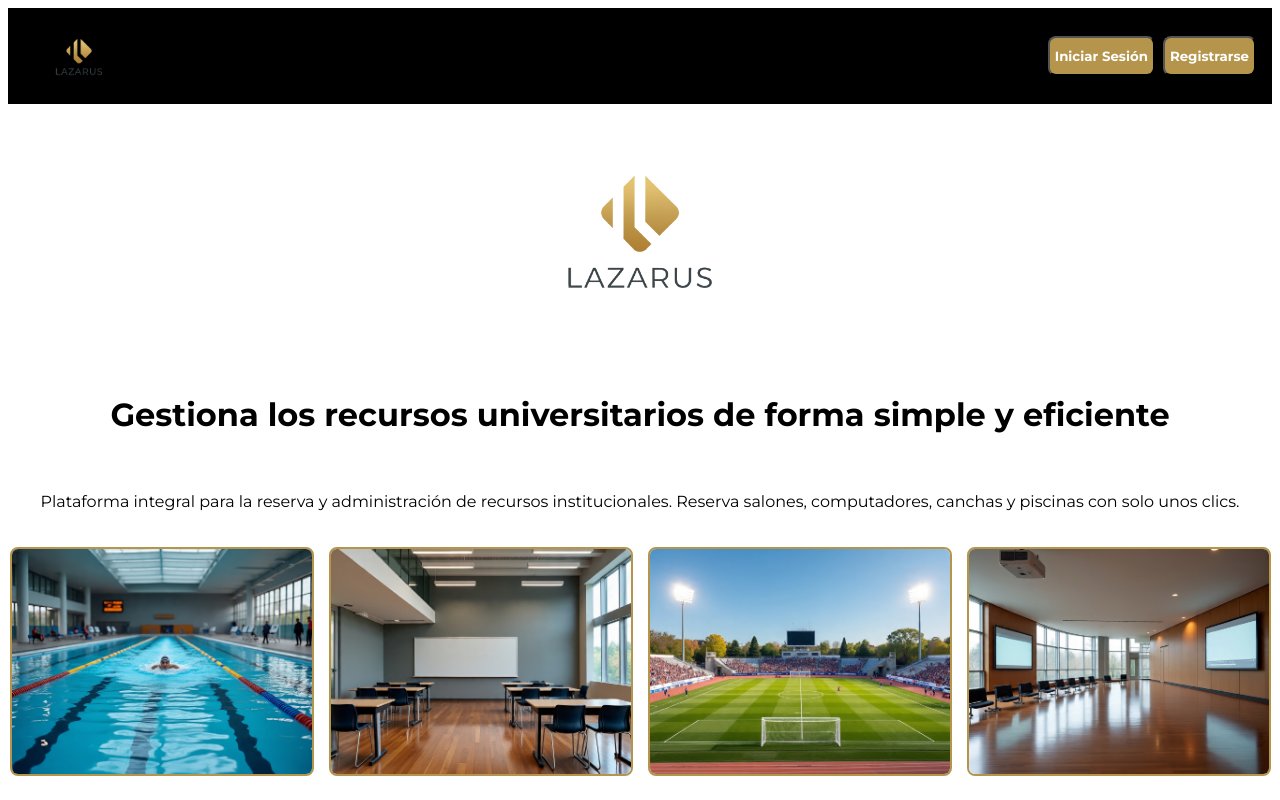
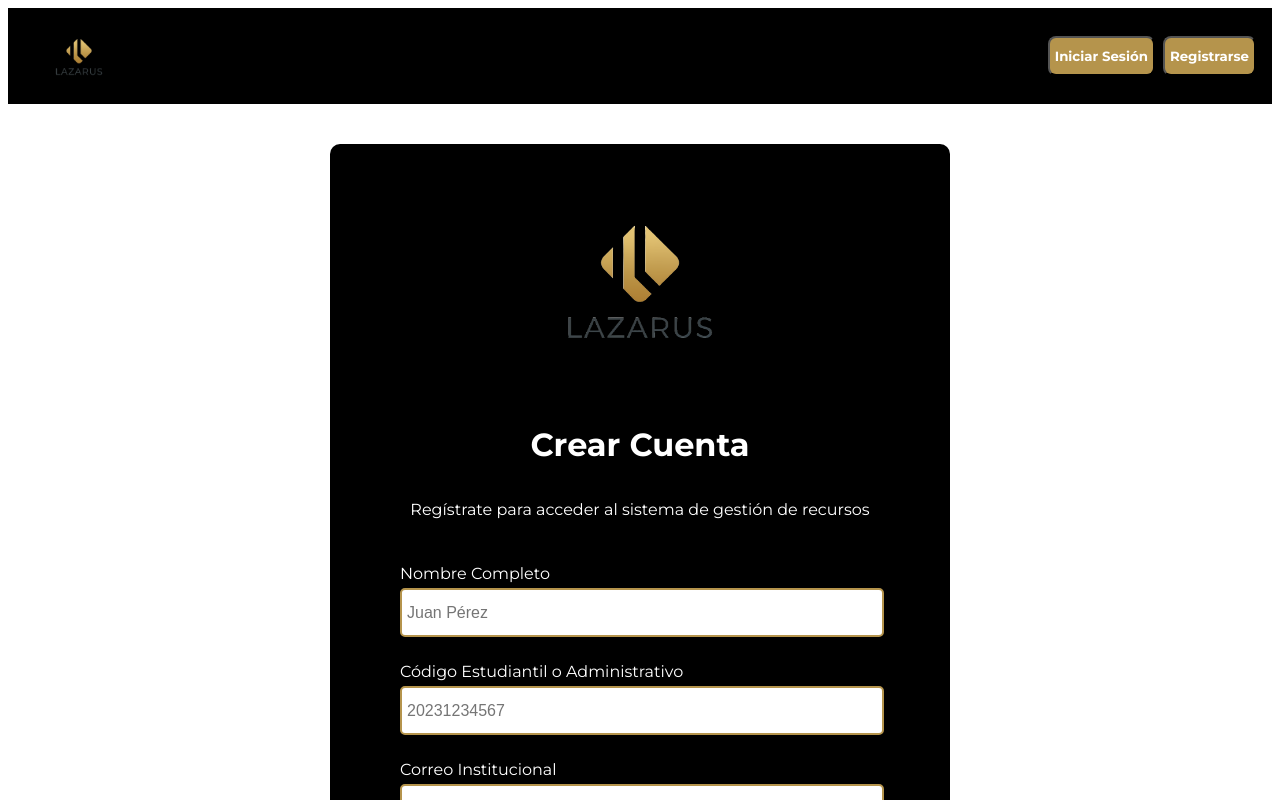
Before and after one commit to kennybell-bot/integra-servicios-lazarus, a React (Vite) app in the folder integraservicios-lazarus/: page / in a window 1280 px wide. Both pictures are taken after a click on the button "Registrarse". Shown: the top 800 px of the page. Built offline with nearby package versions, Linux system fonts and the light colour scheme.

Commit message:
Formulario de registro completo

```diff
--- a/integraservicios-lazarus/index.html
+++ b/integraservicios-lazarus/index.html
@@ -2,9 +2,9 @@
 <html lang="en">
   <head>
     <meta charset="UTF-8" />
-    <link rel="icon" type="image/svg+xml" href="/vite.svg" />
+    <link rel="icon"  href="./src/assets/resources.png" />
     <meta name="viewport" content="width=device-width, initial-scale=1.0" />
-    <title>integraservicios-lazarus</title>
+    <title>Integraservicios Lazarus</title>
   </head>
   <body>
     <div id="root"></div>
--- a/integraservicios-lazarus/src/App.jsx
+++ b/integraservicios-lazarus/src/App.jsx
@@ -3,13 +3,25 @@ import reactLogo from './assets/react.svg'
 import viteLogo from '/vite.svg'
 import './App.css'
 import Home from './pages/Home.jsx'
+import RegisterForm from './pages/RegisterForm.jsx'
+import NavigationBar from './components/NavigationBar.jsx'
 
 
 function App() {
-  const [count, setCount] = useState(0)
+  const [showRegister, setShowRegister] = useState(false)
+
+  const handleRegisterClick = () => setShowRegister(true)
+  const handleLogoClick = () => setShowRegister(false)
 
   return (
-    <Home />
+    <div>
+      <NavigationBar onRegisterClick={handleRegisterClick} onLogoClick={handleLogoClick} />
+      {showRegister ? (
+        <RegisterForm />
+      ) : (
+        <Home onRegisterClick={handleRegisterClick} />
+      )}
+    </div>
   )
 }
 
--- a/integraservicios-lazarus/src/components/NavigationBar.jsx
+++ b/integraservicios-lazarus/src/components/NavigationBar.jsx
@@ -2,13 +2,22 @@ import React from 'react';
 import './NavigationBar.css';
 import Logo from '../assets/logo.png';
 
-const NavigationBar = () => {
+const NavigationBar = ({ onRegisterClick, onLogoClick }) => {
     return (
         <nav className="barra">
-            <img src={Logo} alt="Logo" className="logotipo"/>
+            <img
+                src={Logo}
+                alt="Logo"
+                className="logotipo"
+                onClick={onLogoClick}
+                onKeyDown={(e) => { if (e.key === 'Enter') onLogoClick && onLogoClick(); }}
+                role="button"
+                tabIndex={0}
+                style={{ cursor: 'pointer' }}
+            />
             <div className="actions">
                 <button>Iniciar Sesión</button>
-                <button>Registrarse</button>
+                <button onClick={onRegisterClick}>Registrarse</button>
             </div>
         </nav>
     );
--- a/integraservicios-lazarus/src/pages/Home.css
+++ b/integraservicios-lazarus/src/pages/Home.css
@@ -1,3 +1,11 @@
+.registerFormView{
+    display: flex;
+    flex-direction: column;
+    align-items: center;
+    justify-content: center;
+    margin-top: 20px;
+}
+
 .homeContent{
     display: flex;
     flex-direction: column;
--- a/integraservicios-lazarus/src/pages/Home.jsx
+++ b/integraservicios-lazarus/src/pages/Home.jsx
@@ -7,10 +7,10 @@ import Salon from '../assets/images/homeSalon.jpeg';
 import Cancha from '../assets/images/homeCancha.jpeg';
 import Auditorio from '../assets/images/homeAuditorio.jpeg';
 
-const Home = () => {
+const Home = ({ onRegisterClick }) => {
     return (
         <main>
-            <NavigationBar />
+            {/*<NavigationBar onRegisterClick={onRegisterClick} />*/}
             <div className="homeContent">
                 <img src={Logo} alt="Logo" className='logotipoHome'/>
                 <h1>Gestiona los recursos universitarios de forma simple y eficiente</h1>
--- /dev/null
+++ b/integraservicios-lazarus/src/pages/RegisterForm.css
@@ -0,0 +1,45 @@
+.registerForm{
+    width: 600px;
+    display: flex;
+    flex-direction: column;
+    align-items: center;
+    justify-content: center;
+    margin-top: 20px;
+    background-color: #000000;
+    padding: 10px 10px 30px 10px;
+    border-radius: 10px;
+    color: white;
+}
+
+.registerForm>h1, p{
+    margin-bottom: 20px;
+
+}
+
+.logotipoForm {
+    height: 250px;
+    margin-bottom: 0;
+}
+
+label{
+    align-self: flex-start;
+    margin-left: 60px;
+    margin-top: 25px;
+    margin-bottom: 5px;
+}
+
+input{
+    width: 470px;
+    align-self: flex-start;
+    margin-left: 60px;
+    height: 35px;
+    border-radius: 5px;
+    border: 2px solid #B5944C;
+    padding: 5px;
+    font-size: 16px;
+}
+
+.registerButton{
+    margin-top: 20px;
+    width: 300px;
+}
--- /dev/null
+++ b/integraservicios-lazarus/src/pages/RegisterForm.jsx
@@ -0,0 +1,31 @@
+import React from "react";
+import Logo from '../assets/logo.png';
+import './RegisterForm.css';
+
+const RegisterForm = () => {
+    return (
+        <div className="registerFormView">
+            <form className="registerForm">
+                <img src={Logo} alt="Logo" className="logotipoForm"/>
+                <h1>Crear Cuenta</h1>
+                <p>Regístrate para acceder al sistema de gestión de recursos</p>
+
+                <label htmlFor="name">Nombre Completo</label>
+                <input tid="name" name="name" type="text" placeholder="Juan Pérez" />
+
+                <label  htmlFor="studentId">Código Estudiantil o Administrativo</label>
+                <input id="studentId" name="studentId" type="text" placeholder="20231234567" />
+
+                <label  htmlFor="email">Correo Institucional</label>
+                <input id="email" name="email" type="text" placeholder="usuario@university.edu.co" />
+
+                <label  htmlFor="password">Contraseña</label>
+                <input id="password" name="password" type="password" placeholder="********" />
+
+                <button className="registerButton">Registrarse</button>
+            </form>
+        </div>
+    );
+};
+
+export default RegisterForm;
```
Also changed, not shown: integraservicios-lazarus/src/assets/resources.png (added).
